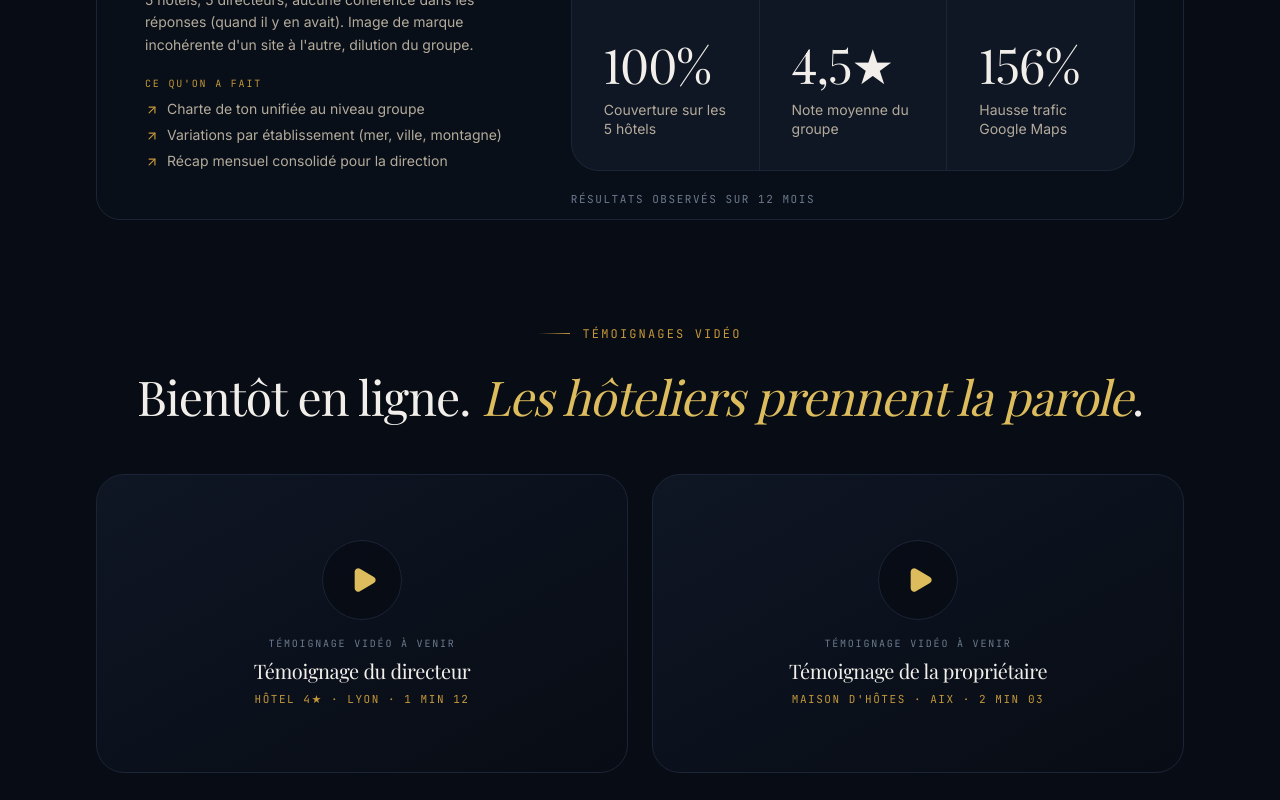
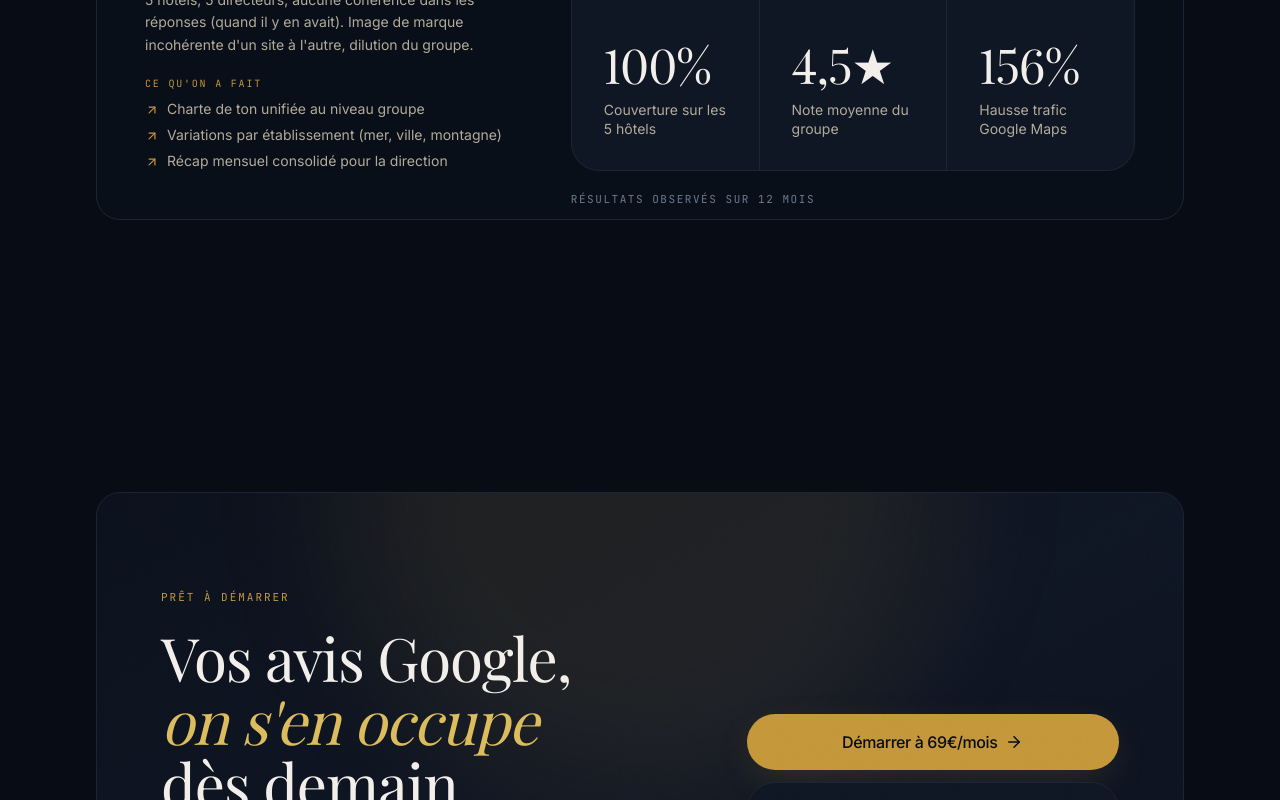
Before and after one commit to Mhjghjgd/landing-page-replyforge.fr, a Next.js app: page /resultats in a window 1280 px wide. Shown: the part 2000-2800 px from the top of the page. Built offline with nearby package versions, Linux system fonts and the light colour scheme; no server answers; a web font is replaced by a local one.

Commit message:
fix: email, calendly embed, footer, placeholders, mentions legales

```diff
--- a/src/app/contact/page.tsx
+++ b/src/app/contact/page.tsx
@@ -101,7 +101,7 @@ export default function ContactPage() {
           </Reveal>
 
           <Reveal className="lg:col-span-7" delay={0.15}>
-            <CalendlyEmbed url={siteConfig.calendlyUrl} />
+            <CalendlyEmbed />
             <p className="mt-3 text-center font-mono text-[11px] uppercase tracking-[0.14em] text-[var(--color-pearl-500)]">
               Le calendrier ne s&apos;affiche pas ? Écrivez-nous à{" "}
               <a
--- a/src/app/layout.tsx
+++ b/src/app/layout.tsx
@@ -93,7 +93,6 @@ export default function RootLayout({
       addressCountry: "FR",
       addressLocality: "Paris",
     },
-    sameAs: [siteConfig.social.linkedin],
   };
 
   return (
--- a/src/app/mentions-legales/page.tsx
+++ b/src/app/mentions-legales/page.tsx
@@ -28,37 +28,13 @@ export default function MentionsPage() {
 
             <h2>Éditeur du site</h2>
             <p>
-              Le site <strong>{siteConfig.url}</strong> est édité par{" "}
-              <strong>{siteConfig.name}</strong>.
+              Le site <strong>replyforge.fr</strong> est édité par{" "}
+              <strong>ReplyForge</strong>.
             </p>
-            <ul>
-              <li>
-                <strong>Forme juridique :</strong> [À compléter — SAS, SARL,
-                EI…]
-              </li>
-              <li>
-                <strong>Siège social :</strong> [À compléter — adresse postale]
-              </li>
-              <li>
-                <strong>Capital social :</strong> [À compléter]
-              </li>
-              <li>
-                <strong>RCS :</strong> [À compléter — ville et numéro]
-              </li>
-              <li>
-                <strong>SIRET :</strong> [À compléter]
-              </li>
-              <li>
-                <strong>TVA intracommunautaire :</strong> [À compléter]
-              </li>
-              <li>
-                <strong>Directeur de la publication :</strong> [À compléter]
-              </li>
-              <li>
-                <strong>Contact :</strong>{" "}
-                <a href={`mailto:${siteConfig.email}`}>{siteConfig.email}</a>
-              </li>
-            </ul>
+            <p>
+              Contact :{" "}
+              <a href={`mailto:${siteConfig.email}`}>{siteConfig.email}</a>
+            </p>
 
             <h2>Hébergeur</h2>
             <p>
--- a/src/app/resultats/page.tsx
+++ b/src/app/resultats/page.tsx
@@ -1,5 +1,5 @@
 import type { Metadata } from "next";
-import { ArrowUpRight, Play } from "lucide-react";
+import { ArrowUpRight } from "lucide-react";
 import { Container } from "@/components/ui/container";
 import { PageHeader } from "@/components/ui/page-header";
 import { Reveal, RevealGroup, RevealItem } from "@/components/ui/reveal";
@@ -67,19 +67,6 @@ const cases = [
       { value: 156, suffix: "%", label: "Hausse trafic Google Maps" },
     ],
     duration: "Résultats observés sur 12 mois",
-  },
-];
-
-const videoTestimonials = [
-  {
-    hotel: "Hôtel 4★ · Lyon",
-    name: "Témoignage du directeur",
-    duration: "1 min 12",
-  },
-  {
-    hotel: "Maison d'hôtes · Aix",
-    name: "Témoignage de la propriétaire",
-    duration: "2 min 03",
   },
 ];
 
@@ -175,68 +162,6 @@ export default function ResultsPage() {
               </RevealItem>
             ))}
           </RevealGroup>
-
-          <Reveal className="mt-24">
-            <div className="text-center">
-              <Eyebrow className="justify-center">Témoignages vidéo</Eyebrow>
-              <h2 className="font-display mt-6 text-balance text-3xl leading-tight text-[var(--color-foreground)] md:text-4xl lg:text-5xl">
-                Bientôt en ligne.{" "}
-                <span className="italic text-[var(--color-gold-300)]">
-                  Les hôteliers prennent la parole
-                </span>
-                .
-              </h2>
-            </div>
-          </Reveal>
-
-          <RevealGroup className="mt-12 grid gap-6 sm:grid-cols-2">
-            {videoTestimonials.map((t) => (
-              <RevealItem key={t.hotel}>
-                <article className="group relative aspect-video overflow-hidden rounded-2xl border border-[var(--color-border)] bg-gradient-to-br from-[var(--color-ink-800)] via-[var(--color-ink-900)] to-[var(--color-ink-950)] transition-colors hover:border-[var(--color-gold-400)]/30">
-                  <div
-                    aria-hidden
-                    className="absolute inset-0 bg-[radial-gradient(at_50%_40%,rgba(196,151,58,0.18),transparent_70%)] opacity-0 transition-opacity duration-700 group-hover:opacity-100"
-                  />
-                  <div className="absolute inset-0 flex flex-col items-center justify-center gap-4 p-8 text-center">
-                    <div
-                      aria-hidden
-                      className="flex h-20 w-20 items-center justify-center rounded-full border border-[var(--color-gold-400)]/40 bg-[var(--color-ink-950)]/80 backdrop-blur-sm transition-transform duration-500 group-hover:scale-110"
-                    >
-                      <Play
-                        size={28}
-                        className="ml-1 fill-[var(--color-gold-300)] text-[var(--color-gold-300)]"
-                      />
-                    </div>
-                    <div className="space-y-1.5">
-                      <p className="font-mono text-[10px] uppercase tracking-[0.18em] text-[var(--color-pearl-500)]">
-                        Témoignage vidéo à venir
-                      </p>
-                      <p className="font-display text-xl text-[var(--color-foreground)]">
-                        {t.name}
-                      </p>
-                      <p className="font-mono text-[11px] uppercase tracking-[0.14em] text-[var(--color-gold-400)]">
-                        {t.hotel} · {t.duration}
-                      </p>
-                    </div>
-                  </div>
-                </article>
-              </RevealItem>
-            ))}
-          </RevealGroup>
-
-          <Reveal className="mt-16">
-            <div className="rounded-2xl border border-dashed border-[var(--color-border)] bg-[var(--color-ink-900)]/40 p-8 text-center">
-              <p className="font-mono text-[11px] uppercase tracking-[0.18em] text-[var(--color-pearl-500)]">
-                Placeholders
-              </p>
-              <p className="mt-3 text-sm leading-relaxed text-[var(--color-pearl-300)]">
-                Ces cas clients et témoignages vidéo sont des templates prêts à
-                recevoir les vrais contenus. Les vidéos YouTube ou Vimeo
-                pourront être intégrées en remplaçant chaque carte par un
-                composant lecteur.
-              </p>
-            </div>
-          </Reveal>
         </Container>
       </section>
 
--- a/src/components/layout/footer.tsx
+++ b/src/components/layout/footer.tsx
@@ -24,7 +24,7 @@ export function Footer() {
             </div>
           </div>
 
-          <div className="grid grid-cols-2 gap-8 lg:col-span-7 lg:grid-cols-3">
+          <div className="grid grid-cols-2 gap-8 lg:col-span-7">
             <FooterCol title="Navigation">
               {siteConfig.nav.map((n) => (
                 <FooterLink key={n.href} href={n.href}>
@@ -38,11 +38,6 @@ export function Footer() {
                   {n.label}
                 </FooterLink>
               ))}
-            </FooterCol>
-            <FooterCol title="Suivez-nous">
-              <FooterLink href={siteConfig.social.linkedin} external>
-                LinkedIn
-              </FooterLink>
             </FooterCol>
           </div>
         </div>
--- a/src/components/sections/calendly-embed.tsx
+++ b/src/components/sections/calendly-embed.tsx
@@ -1,70 +1,28 @@
 "use client";
 
-import { useEffect, useRef } from "react";
+import { useEffect } from "react";
 
-declare global {
-  interface Window {
-    Calendly?: {
-      initInlineWidget: (opts: {
-        url: string;
-        parentElement: HTMLElement;
-        prefill?: Record<string, unknown>;
-        utm?: Record<string, unknown>;
-      }) => void;
-    };
-  }
-}
+const CALENDLY_URL =
+  "https://calendly.com/d/dz38-h5g-wby/one-off-meeting?hide_gdpr_banner=1";
 
-export function CalendlyEmbed({ url }: { url: string }) {
-  const ref = useRef<HTMLDivElement>(null);
-
+export function CalendlyEmbed() {
   useEffect(() => {
-    if (!ref.current) return;
-    const parent = ref.current;
-    const tryInit = () => {
-      if (window.Calendly && parent && !parent.dataset.calInit) {
-        parent.dataset.calInit = "1";
-        window.Calendly.initInlineWidget({
-          url,
-          parentElement: parent,
-        });
-        return true;
-      }
-      return false;
-    };
-
-    if (tryInit()) return;
-
     const existing = document.querySelector(
       'script[src="https://assets.calendly.com/assets/external/widget.js"]',
     );
-    if (existing) {
-      existing.addEventListener("load", tryInit);
-      return () => existing.removeEventListener("load", tryInit);
-    }
-
-    const link = document.createElement("link");
-    link.rel = "stylesheet";
-    link.href = "https://assets.calendly.com/assets/external/widget.css";
-    document.head.appendChild(link);
+    if (existing) return;
 
     const script = document.createElement("script");
     script.src = "https://assets.calendly.com/assets/external/widget.js";
     script.async = true;
-    script.onload = tryInit;
     document.body.appendChild(script);
-
-    return () => {
-      script.onload = null;
-    };
-  }, [url]);
+  }, []);
 
   return (
     <div
-      ref={ref}
       className="calendly-inline-widget overflow-hidden rounded-2xl border border-[var(--color-border)] bg-[var(--color-ink-800)]"
-      data-auto-load="false"
-      style={{ minWidth: "320px", height: "720px" }}
+      data-url={CALENDLY_URL}
+      style={{ minWidth: "320px", height: "700px" }}
     />
   );
 }
--- a/src/config/site.ts
+++ b/src/config/site.ts
@@ -4,10 +4,7 @@ export const siteConfig = {
   description:
     "ReplyForge répond automatiquement à chaque avis Google de votre hôtel. Notre IA personnalise chaque réponse pour fidéliser vos clients et faire remonter votre fiche dans les résultats locaux.",
   tagline: "Répondez à 100% de vos avis Google — automatiquement.",
-  email: "contact@replyforge.fr",
-  calendlyUrl:
-    process.env.NEXT_PUBLIC_CALENDLY_URL ??
-    "https://calendly.com/replyforge/demo",
+  email: "mohamed@replyforge.fr",
   pricing: {
     oneShot: {
       label: "Démarrage",
@@ -22,9 +19,6 @@ export const siteConfig = {
       promise: "Réponses automatiques à chaque nouvel avis, en continu.",
     },
   },
-  social: {
-    linkedin: "https://www.linkedin.com/company/replyforge",
-  },
   nav: [
     { label: "Accueil", href: "/" },
     { label: "Méthode", href: "/methode" },
```
